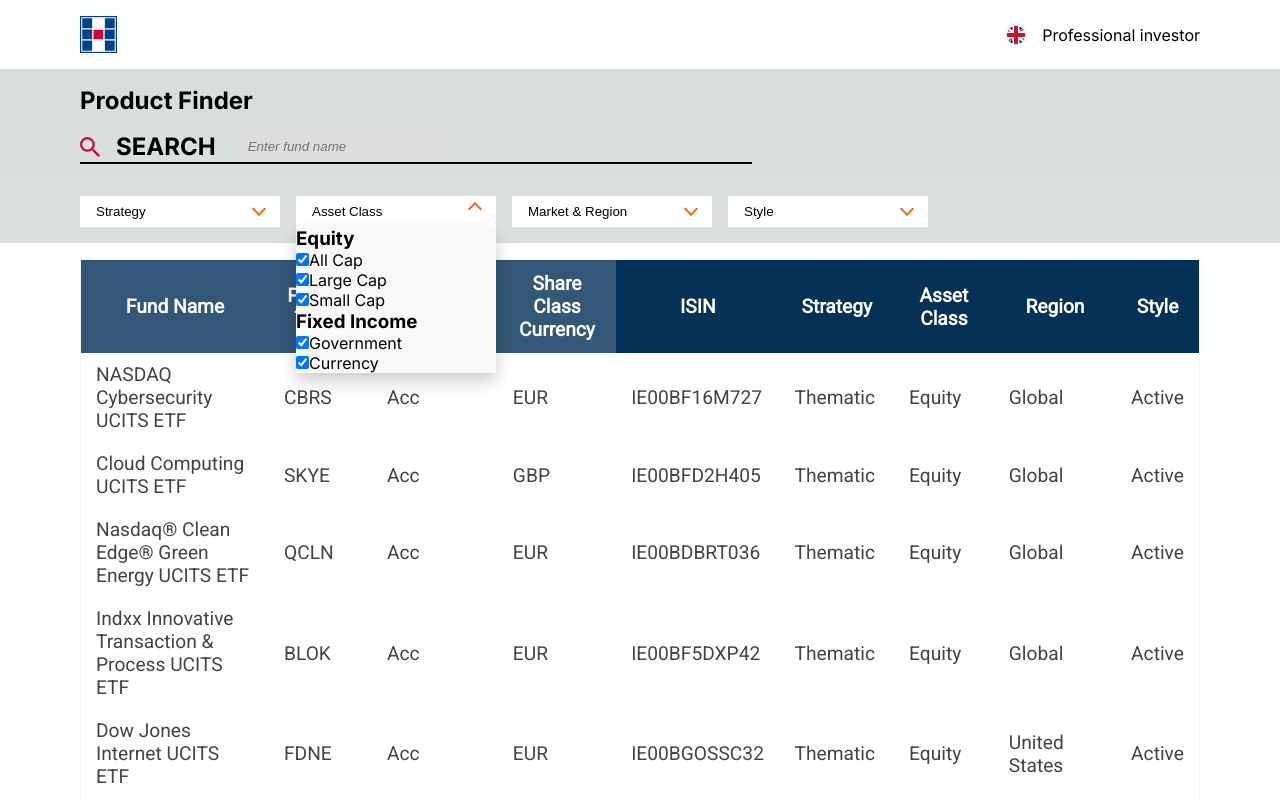
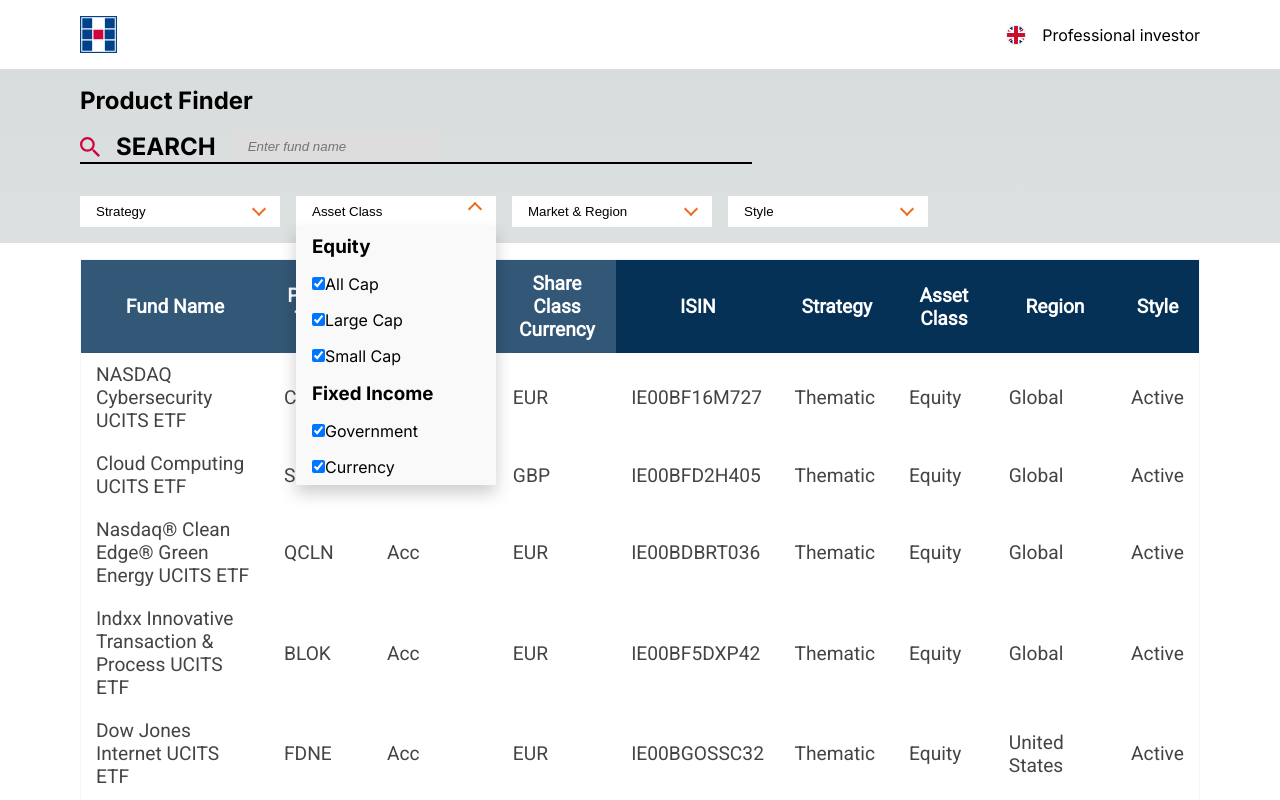
Before and after one commit to Majestom/huguenots, a Next.js app: page / in a window 1280 px wide. Both pictures are taken after a click on the button "Asset Class". Shown: the top 800 px of the page. Built offline with nearby package versions, Linux system fonts and the light colour scheme.

Commit message:
Change fancy dropdown styles.

```diff
--- a/src/app/DropdownFancy.tsx
+++ b/src/app/DropdownFancy.tsx
@@ -1,5 +1,5 @@
 import { useState } from "react";
-import styles from "./Dropdown.module.css";
+import styles from "./DropdownFancy.module.css";
 
 export type Option = {
   label: string;
@@ -44,9 +44,14 @@
           <div className={styles.dropdown}>
             {groups.map((group) => (
               <div key={group.label}>
-                <h3>{group.label}</h3>
+                <h3 className={styles.inputHolder}>
+                  {group.label}
+                </h3>
                 {group.options.map((option) => (
-                  <div key={option.label}>
+                  <div
+                    key={option.label}
+                    className={styles.inputHolder}
+                  >
                     <input
                       className={styles.checkbox}
                       type="checkbox"
@@ -94,7 +99,10 @@
                       <div style={{ paddingLeft: "20px" }}>
                         {option.subOptions.map(
                           (subOption) => (
-                            <div key={subOption.label}>
+                            <div
+                              key={subOption.label}
+                              className={styles.inputHolder}
+                            >
                               <input
                                 className={styles.checkbox}
                                 type="checkbox"
```
